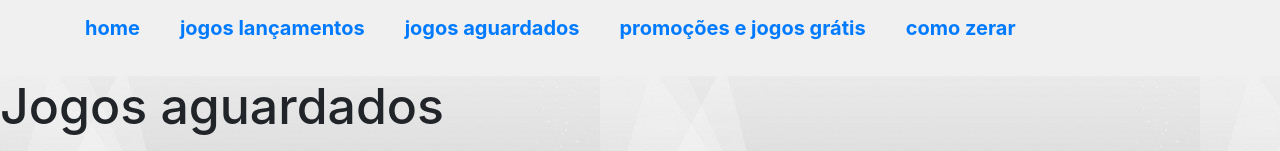
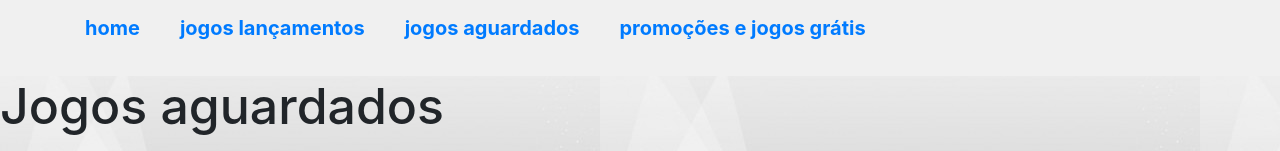
Before and after one commit to jcsalmeida1/Meu-rpg, a plain HTML site: page jogos aguardados.html in a window 1280 px wide. Shown: the top 151 px of the page. Drawn offline with nearby package versions, Linux system fonts and the light colour scheme.

Commit message:
nova versão Meu site

```diff
--- a/jogos aguardados.html
+++ b/jogos aguardados.html
@@ -45,7 +45,7 @@
                         <li><a href="meu site gamer 2.html">Jogos lançamentos</a></li>
                         <li><a href="jogos aguardados.html">Jogos aguardados </a></li>
                         <li><a href="promocões.html">Promoções e jogos grátis</a></li>
-                        <li><a href="contato.html">Como zerar</a></li>
+
                     </ul>
 
 
```
Also changed, not shown: index.html (+1 -1 lines), meu site gamer 2.html (+1 -1 lines), promocões.html (+1 -1 lines).
